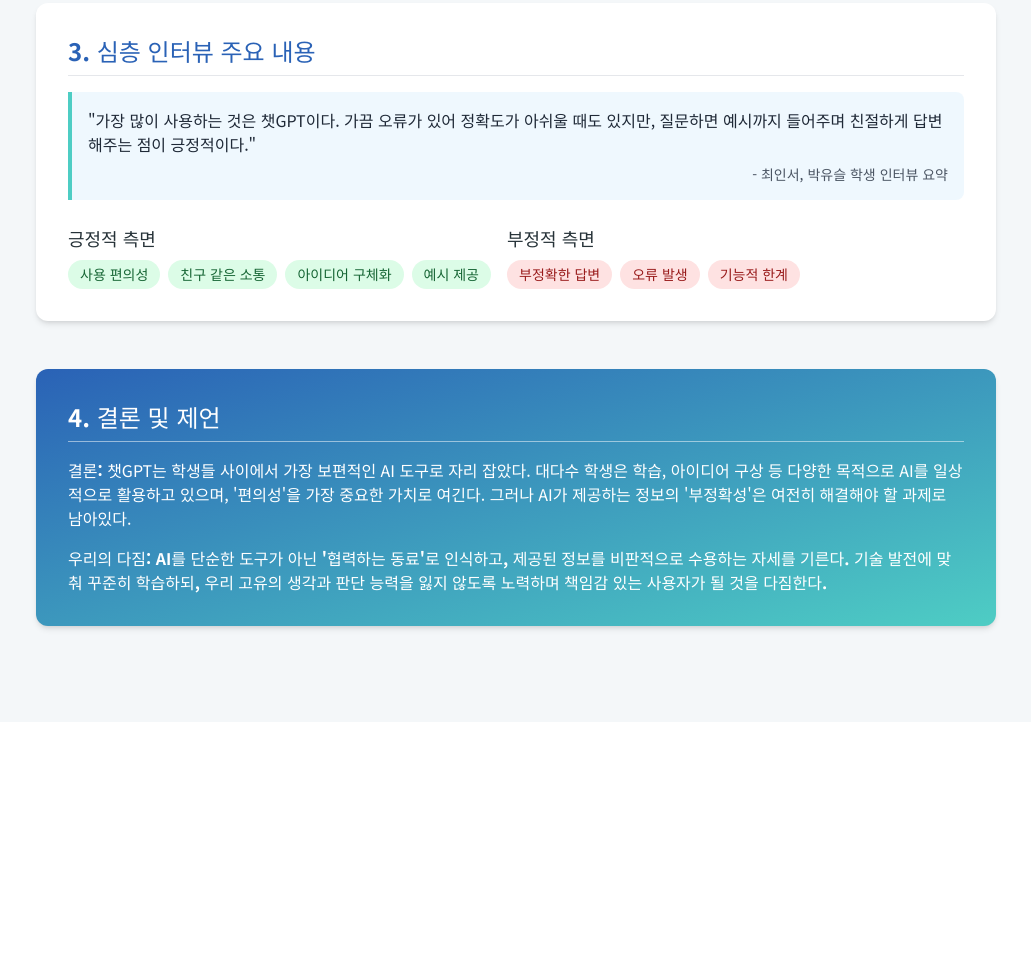
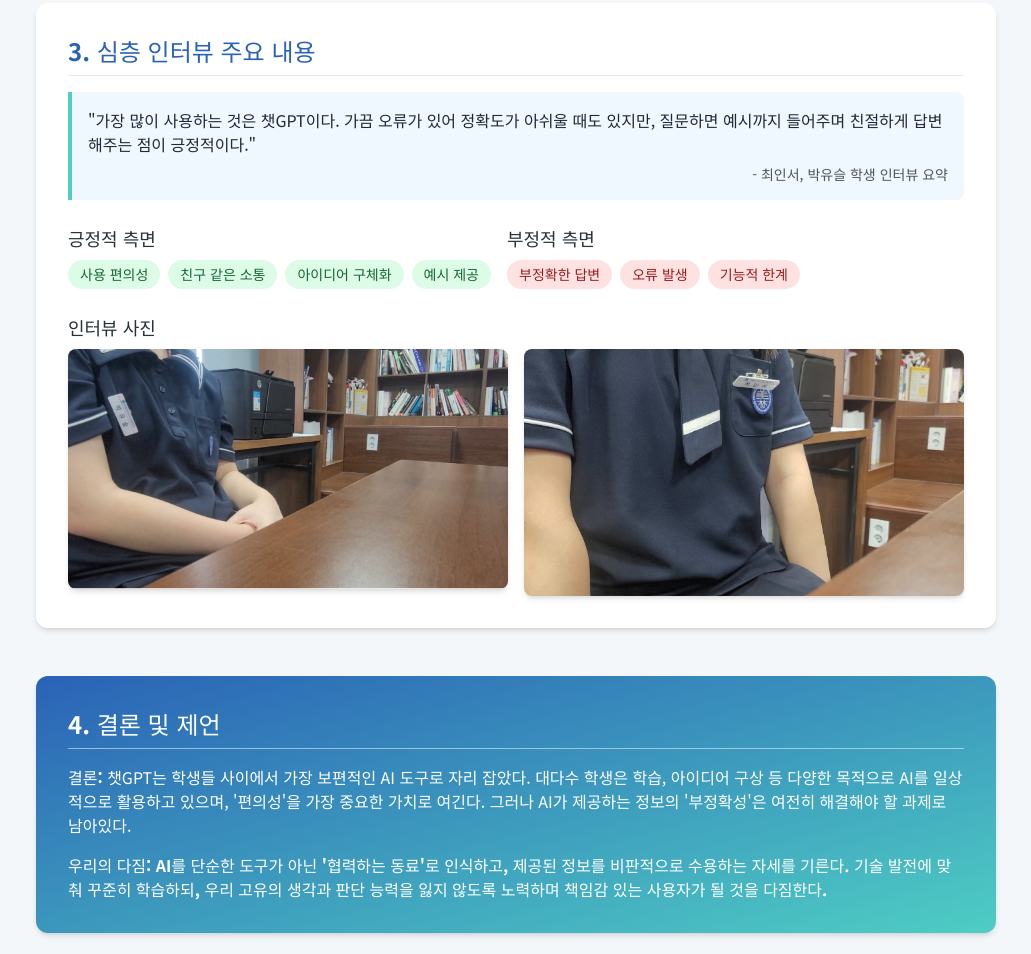
Before and after one commit to 1514eun/1514, a website built with Vite: page index.html in a window 1280 px wide. Shown: the part 1843-2797 px from the top of the page, without its empty margins (124-1155 px from the left). Before the commit the page ends 2565 px from the top, so only its background shows below. Built offline with nearby package versions, Linux system fonts and the light colour scheme.

Commit message:
5555555555

```diff
--- a/index.html
+++ b/index.html
@@ -72,12 +72,12 @@
     <div class="container mx-auto p-4 md:p-8 max-w-5xl">
         <!-- 0. Header Section -->
         <header class="text-center mb-12 border-b border-gray-200 pb-8">
-            <div class="mb-6">
+            <h1 class="text-3xl md:text-5xl font-extrabold mb-2 gradient-text">생성형 AI, 어떻게 사용하고 있을까?</h1>
+            <p class="text-lg md:text-xl text-gray-600">미림마이스터고 1학년 5반 학생 18명 대상 실태 및 인식 조사 보고서</p>
+            <div class="mt-6">
                 <p class="text-gray-600 font-semibold">미림마이스터고등학교 1학년 5반 2조</p>
                 <p class="text-sm text-gray-500">1502 국다인, 1508 박하얀, 1507 박지우, 1513 전서연, 1514 조은애</p>
             </div>
-            <h1 class="text-3xl md:text-5xl font-extrabold mb-2 gradient-text">생성형 AI, 어떻게 사용하고 있을까?</h1>
-            <p class="text-lg md:text-xl text-gray-600">미림마이스터고 1학년 5반 학생 18명 대상 실태 및 인식 조사 보고서</p>
             <p class="text-xs text-gray-400 mt-4">조사일: 2025년 5월 23일</p>
         </header>
 
@@ -179,6 +179,14 @@
                             </div>
                         </div>
                     </div>
+                    <!-- Visualization: Interview Photos -->
+                    <div>
+                        <h4 class="font-semibold text-lg mb-2 mt-4">인터뷰 사진</h4>
+                        <div class="grid grid-cols-1 md:grid-cols-2 gap-4">
+                            <img src="src/국어 보고서.png" alt="인터뷰 사진 1" class="w-full h-auto rounded-lg shadow-md" onerror="this.onerror=null;this.src='https://placehold.co/600x400/E0F2FE/263238?text=이미지+1';">
+                            <img src="src/국어 보고서2.png" alt="인터뷰 사진 2" class="w-full h-auto rounded-lg shadow-md" onerror="this.onerror=null;this.src='https://placehold.co/600x400/E0F2FE/263238?text=이미지+2';">
+                        </div>
+                    </div>
                 </div>
             </section>
 
@@ -198,7 +206,7 @@
 
         <!-- 5. Footer Section -->
         <footer class="text-center mt-12 pt-4">
-            <!-- Footer is now minimal, content moved to header -->
+             <!-- Footer is now minimal, content moved to header -->
         </footer>
     </div>
 
```
